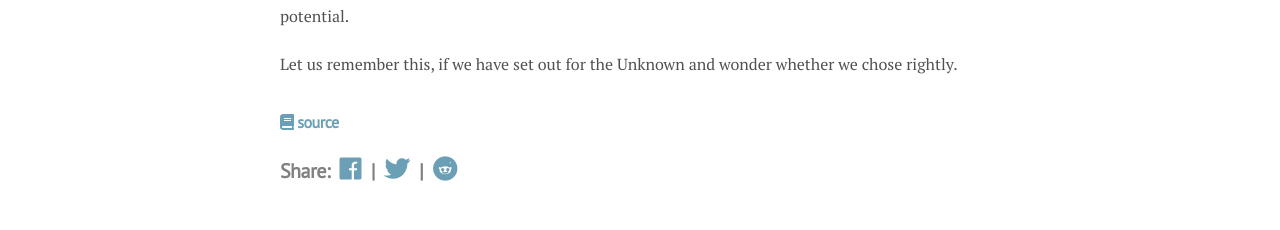
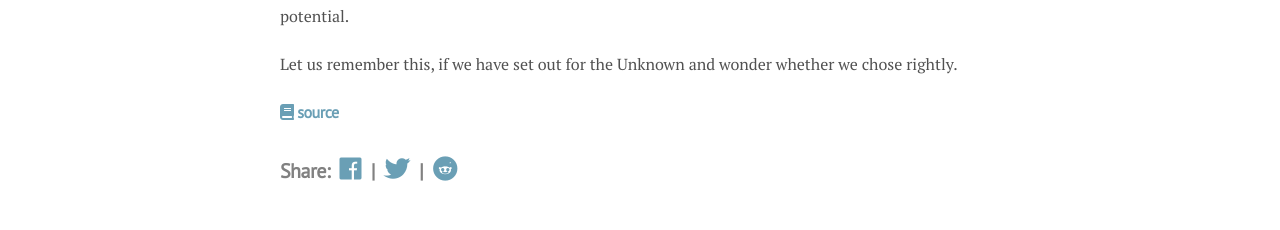
Before and after one commit to fpsvogel/lectiohumana, a Jekyll site: the page built from _posts/2018-08-16-Christopher-Dawson-Essays-1.md, in a window 1280 px wide. Shown: the part 881-1111 px from the top of the page. Built offline with Jekyll 4.4.1, drawn with Linux system fonts in a browser that asks for light colours; nearby versions of some CDN libraries.

Commit message:
source line v14

```diff
--- a/_posts/2018-08-16-Christopher-Dawson-Essays-1.md
+++ b/_posts/2018-08-16-Christopher-Dawson-Essays-1.md
@@ -15,4 +15,4 @@
 
 Let us remember this, if we have set out for the Unknown and wonder whether we chose rightly.
 
-<h2 class="post-source"><a href="https://archive.org/stream/ChristianityAndCultureSelectionsFromTheWritingsOfChristopherDawson_989/dawsonChristianityAndCulture-SelectionsFromChristopherDawson#page/n9" style="margin-top: -10px"><i class="fas fa-book" aria-hidden="true"></i> source</a></h2>
+<h2 class="post-source"><a href="https://archive.org/stream/ChristianityAndCultureSelectionsFromTheWritingsOfChristopherDawson_989/dawsonChristianityAndCulture-SelectionsFromChristopherDawson#page/n9"><i class="fas fa-book" aria-hidden="true"></i> source</a></h2>
--- a/_scss/component/_post.scss
+++ b/_scss/component/_post.scss
@@ -40,6 +40,8 @@
   .post-source a {
     font-size: 0.8rem;
 	text-decoration: none;
+	position: relative;
+	top: -10px;
   }
 
   .post-more {
```
